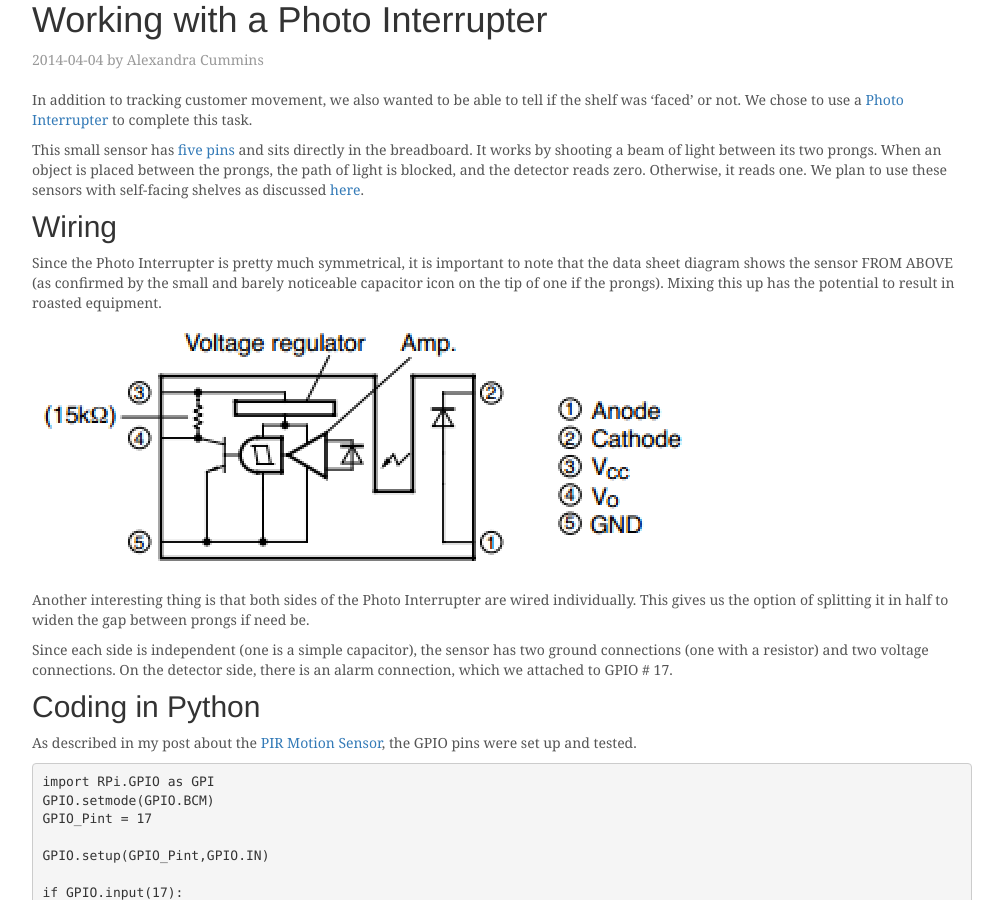
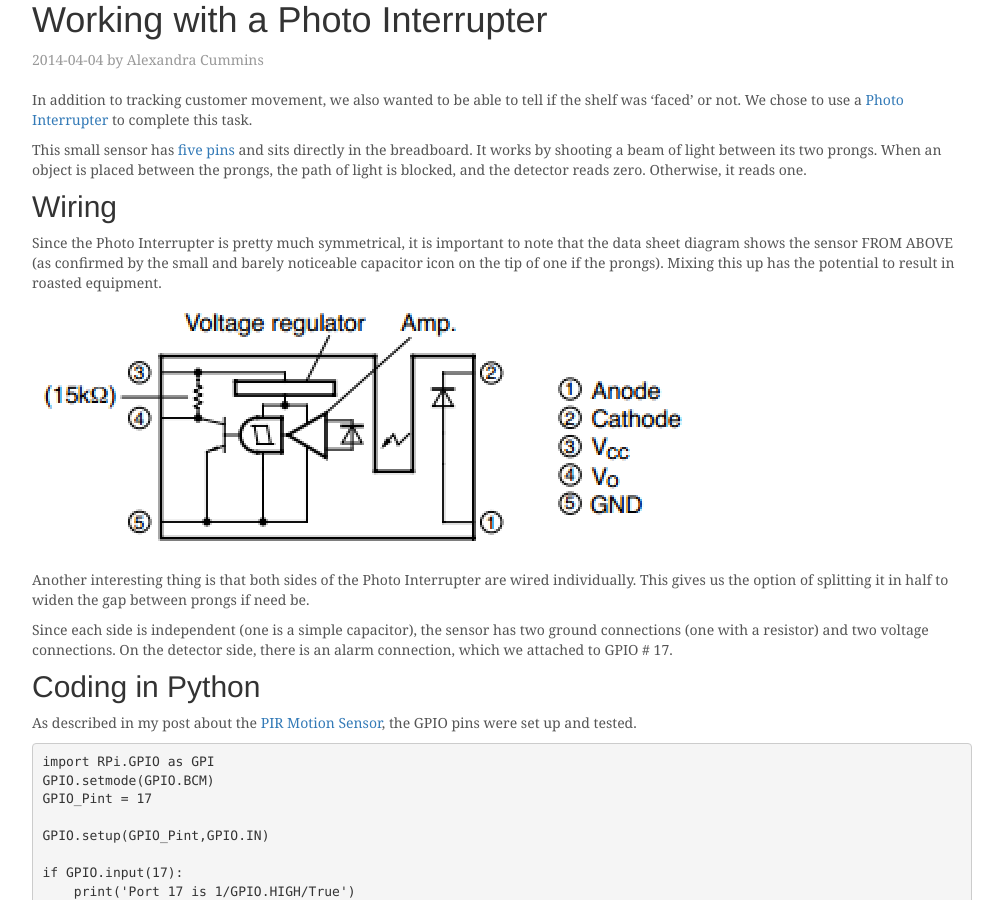
Before and after one commit to ThatGeoGuy/ENGO500, a Jekyll site: the page built from _posts/2014-04-04-working-with-photo-interrupter.markdown, in a window 1280 px wide and 900 px high. Shown: the whole window, without its empty margins (138-1141 px from the left). Built offline with Jekyll 4.4.1, drawn with Linux system fonts in a browser that asks for light colours; nearby versions of some CDN libraries.

Commit message:
removed extraneous sentence

```diff
--- a/_posts/2014-04-04-working-with-photo-interrupter.markdown
+++ b/_posts/2014-04-04-working-with-photo-interrupter.markdown
@@ -12,7 +12,7 @@ excerpt: In addition to tracking customer movement, we also wanted to be able to
 
 In addition to tracking customer movement, we also wanted to be able to tell if the shelf was 'faced' or not.  We chose to use a [Photo Interrupter](https://www.sparkfun.com/products/9299) to complete this task.
 
-This small sensor has [five pins](https://www.sparkfun.com/datasheets/Components/GP1A57HRJ00F.pdf) and sits directly in the breadboard.  It works by shooting a beam of light between its two prongs. When an object is placed between the prongs, the path of light is blocked, and the detector reads zero.  Otherwise, it reads one. We plan to use these sensors with self-facing shelves as discussed [here]({{ site.baseurl }}/2014/04/03/development-process-technical-deliverables-progress-report/).
+This small sensor has [five pins](https://www.sparkfun.com/datasheets/Components/GP1A57HRJ00F.pdf) and sits directly in the breadboard.  It works by shooting a beam of light between its two prongs. When an object is placed between the prongs, the path of light is blocked, and the detector reads zero.  Otherwise, it reads one.
 
 ##Wiring
 Since the Photo Interrupter is pretty much symmetrical, it is important to note that the data sheet diagram shows the sensor FROM ABOVE (as confirmed by the small and barely noticeable capacitor icon on the tip of one if the prongs).  Mixing this up has the potential to result in roasted equipment.
```
